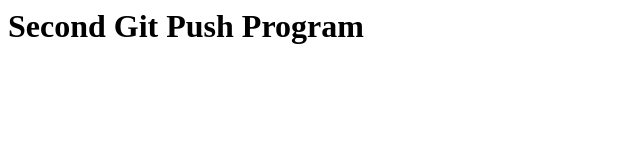
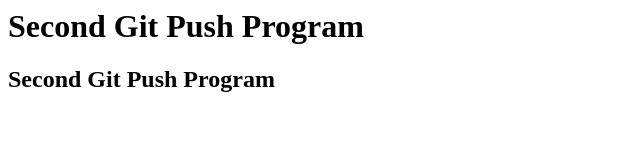
Before and after one commit to narasimhareddyprostack/March9AM, a plain HTML site: page contact.html in a window 1280 px wide. Shown: the whole page, without its empty margins (0-640 px from the left). Drawn offline with Linux system fonts and the light colour scheme.

Commit message:
commited by MP

```diff
--- a/contact.html
+++ b/contact.html
@@ -2,5 +2,6 @@
     <body>
 
         <h1>Second Git Push Program</h1>
+        <h2>Second Git Push Program</h2>
     </body>
 </html>
```
